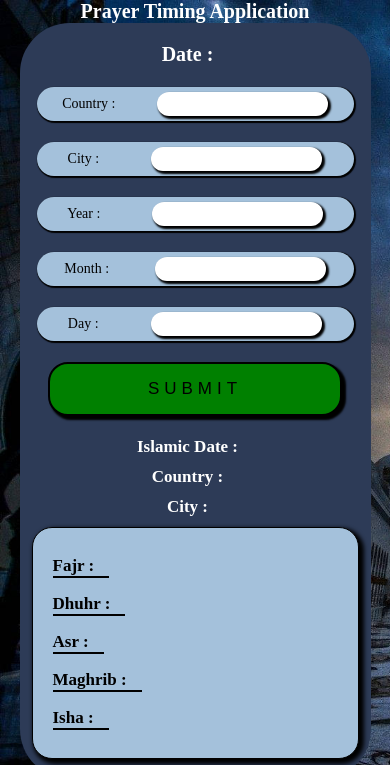
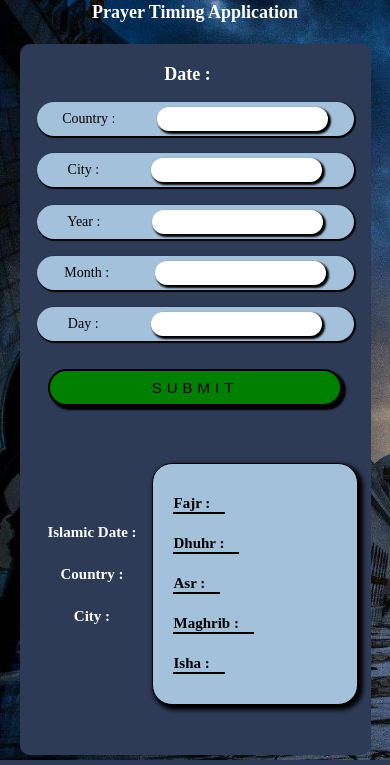
Before and after one commit to MTaha000/Prayer-Timing-App, a plain HTML site: page index.html in a window 390 px wide. Shown: the top 765 px of the page. Drawn offline with Linux system fonts and the light colour scheme.

Commit message:
Updated Some Changes

```diff
--- a/css/responsive.css
+++ b/css/responsive.css
@@ -1,11 +1,21 @@
 @media(max-width:1162px) {
     .main-section {
         width: 90vw;
-        height: 80vh;
+        height: 80%;
+    }
+
+    .title {
+        height: 10%;
+        margin-top: 10px;
+    }
+
+    footer {
+        height: 10%
     }
 }
 
 @media(max-width:1070px) {
+
     .input-section {
         width: 60%;
     }
@@ -19,23 +29,34 @@
         font-size: 25px;
     }
 
+    h2 {
+        font-size: 20px;
+    }
+
+    .display-details h2 span {
+        margin-left: 5px;
+    }
+
     .output-section {
         width: 40%;
-        align-items: center;
-        gap: 10px;
     }
 
     .output-section .timings {
         padding: 20px;
         justify-content: space-around;
     }
+
 }
 
 @media(max-width:920px) {
+    .title {
+        height: 5%;
+    }
+
     .main-section {
         flex-direction: column;
         padding: 20px 30px;
-        height: 90vh;
+        height: 85%;
     }
 
     .input-section {
@@ -44,6 +65,7 @@
         flex-direction: row;
         justify-content: center;
         flex-wrap: wrap;
+        overflow-y: scroll;
     }
 
     .input-section div {
@@ -66,17 +88,44 @@
 
     button {
         margin: 0;
+        padding: 12px;
     }
 
     .output-section {
         width: 100%;
         height: 45%;
+        justify-content: center;
+        align-items: center;
+        flex-direction: row;
+        gap: 0px;
     }
+
+    .timings {
+        width: 60% !important;
+    }
+
+    .display-details {
+        width: 40% !important;
+    }
+
+    footer {
+        height: 5%;
+    }
+
 }
 
 @media(max-width:762px) {
+    .title {
+        height: 5%;
+        margin-top: 2px;
+    }
+
+    h1 {
+        font-size: 22px;
+    }
+
     h2 {
-        font-size: 20px;
+        font-size: 18px;
     }
 
     .input-section div {
@@ -86,14 +135,33 @@
     .input-section div {
         width: 100%;
     }
+
     button {
         padding: 10px;
+        margin: 10px 0;
+    }
+
+    .display-details h2 {
+        display: flex;
+        flex-direction: column;
+        align-items: center;
+        gap: 5px;
+        margin-bottom: 20px;
+    }
+
+    .timings {
+        width: 63% !important;
+    }
+
+    .display-details {
+        width: 37% !important;
     }
 
     footer {
         flex-direction: column;
         gap: 5px;
         margin-top: 5px;
+        height: 10%;
     }
 
     footer h4 {
@@ -111,6 +179,8 @@
 @media(max-width:430px) {
     .main-section {
         padding: 20px 12px;
+        height: 85%;
+        border-radius: 10px;
     }
 
     input {
@@ -122,15 +192,15 @@
     }
 
     button {
-        padding: 15px;
-        font-size: 17px;
+        padding: 8px;
+        font-size: 15px;
     }
 
     h2 {
-        font-size: 17px;
+        font-size: 15px;
     }
 
     h1 {
-        font-size: 20px;
+        font-size: 18px;
     }
 }
--- a/css/style.css
+++ b/css/style.css
@@ -11,12 +11,16 @@ body {
     display: flex;
     flex-direction: column;
     align-items: center;
-    justify-content: space-evenly;
+    justify-content: space-between;
     background-image: url("../Images/islamicwallpaper.jpg");
     background-position: fixed;
     background-repeat: no-repeat;
     background-size: cover;
     color: white;
+}
+
+.title {
+    margin-top: 20px;
 }
 
 .main-section {
@@ -27,7 +31,6 @@ body {
     padding: 30px 40px;
     display: flex;
     justify-content: space-between;
-
 }
 
 .input-section {
@@ -78,10 +81,12 @@ button {
     letter-spacing: 5px;
     box-shadow: 3px 3px 2px 1px black;
     margin: 20px 0;
+    color: black;
 }
 
 button:hover {
     cursor: pointer;
+    background-color: rgb(20, 179, 20);
 }
 
 .output-section {
@@ -90,6 +95,7 @@ button:hover {
     flex-direction: column;
     justify-content: space-between;
     align-items: start;
+    text-align: start;
 }
 
 .output-section .timings {
@@ -107,6 +113,10 @@ button:hover {
     color: black;
 }
 
+.display-details h2 {
+    margin: 5px;
+}
+
 .timings h2 {
     border-bottom: 2px solid black;
 }
@@ -114,16 +124,20 @@ button:hover {
 .validation {
     border: 2px solid red;
 }
-footer{
+
+footer {
     display: flex;
     justify-content: space-evenly;
+    align-items: center;
     width: 100vw;
     background-color: rgb(45, 59, 87);
     padding: 5px;
 }
-.social-icons i{
+
+.social-icons i {
     margin: 0 10px;
 }
-.social-icons a{
+
+.social-icons a {
     color: white;
 }
--- a/index.html
+++ b/index.html
@@ -12,7 +12,9 @@
 </head>
 
 <body>
-    <h1>Prayer Timing Application</h1>
+    <div class="title">
+        <h1>Prayer Timing Application</h1>
+    </div>
     <div class="main-section">
         <div class="input-section">
             <h1>Date : <span class="date"></span></h1>
@@ -39,9 +41,11 @@
             <button onclick="dataSubmit()">SUBMIT</button>
         </div>
         <div class="output-section">
-            <h2>Islamic Date : <span class="islamicDate"></span></h2>
-            <h2>Country : <span class="displayCountry"></span></h2>
-            <h2>City : <span class="displayCity"></span></h2>
+            <div class="display-details">
+                <h2>Islamic Date : <span class="islamicDate"></span></h2>
+                <h2>Country : <span class="displayCountry"></span></h2>
+                <h2>City : <span class="displayCity"></span></h2>
+            </div>
             <div class="timings">
                 <h2>Fajr : <span class="fajr"></span></h2>
                 <h2>Dhuhr : <span class="dhuhr"></span></h2>
```
